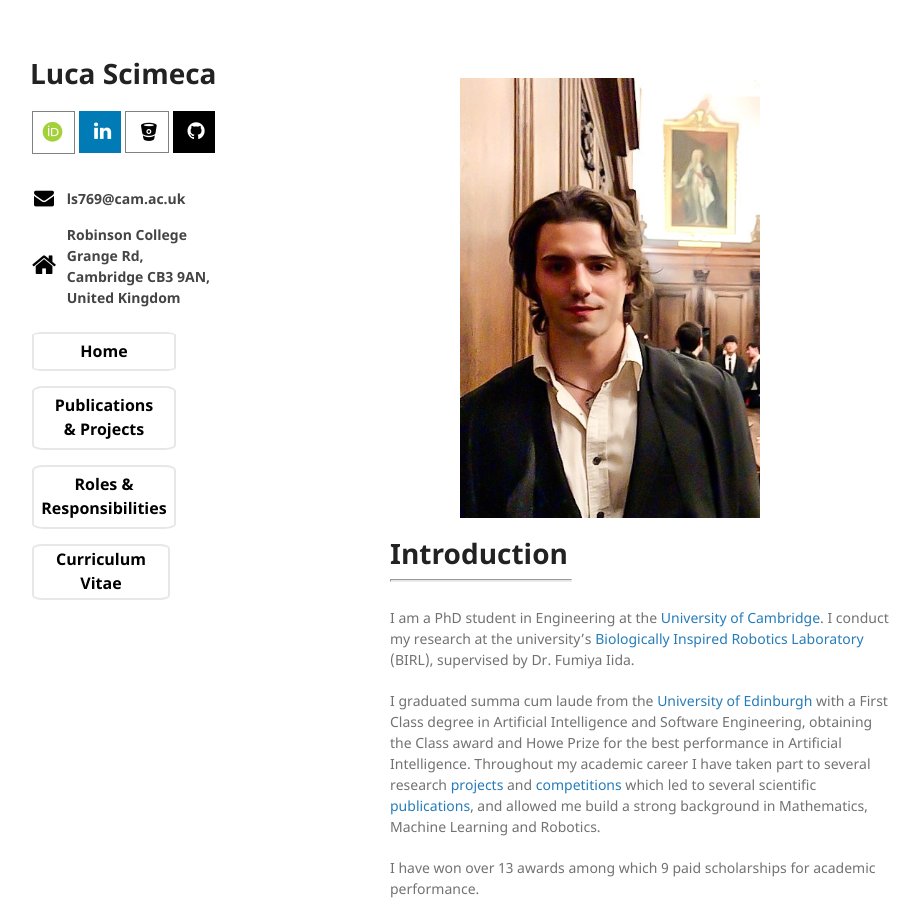
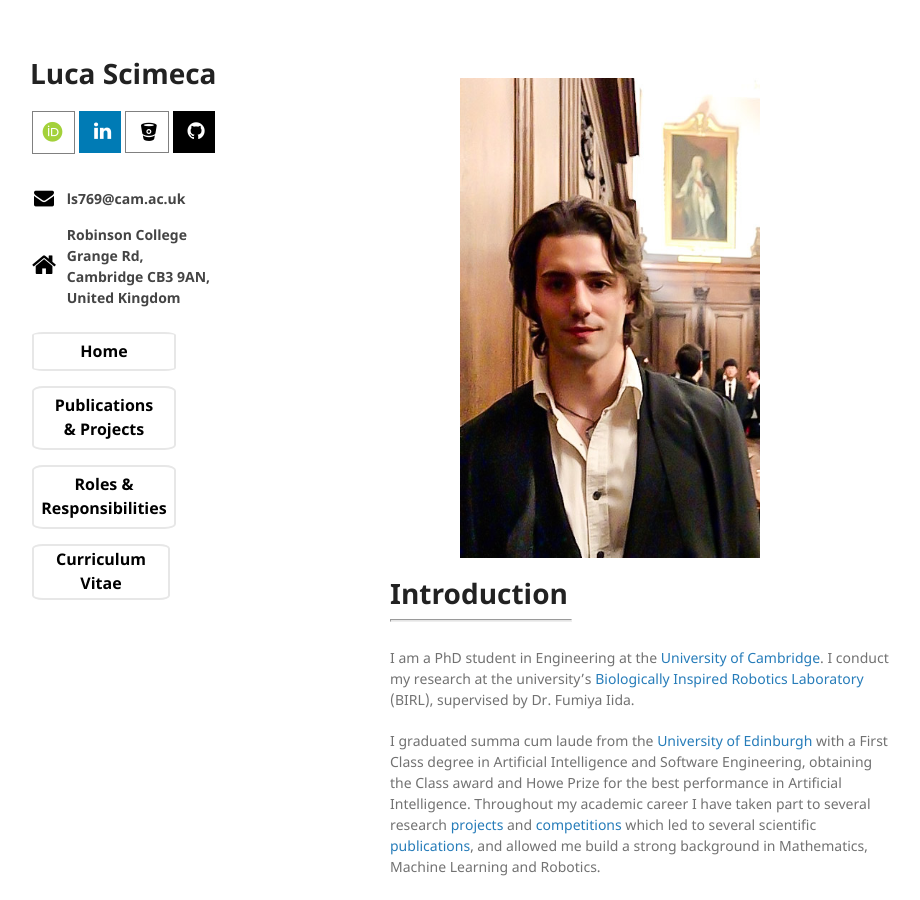
Before and after one commit to lucascimeca/lucascimeca.github.io, a Jekyll site: the page built from index.md, in a window 1280 px wide and 900 px high. Shown: the whole window, without its empty margins (180-1100 px from the left). Built offline with Jekyll 4.4.1, drawn with Linux system fonts in a browser that asks for light colours; nearby versions of some CDN libraries; some web fonts are replaced; the repository's description, which GitHub fills in, is left out.

Commit message:
Update index.md

```diff
--- a/index.md
+++ b/index.md
@@ -5,7 +5,7 @@ layout: default
 <link rel="stylesheet" href="{{ '/assets/css/style.css?v=' | append: site.github.build_revision | relative_url }}">
 
 <p id="-intro_img" style="padding-top: 20px; padding-left: 5em">
-  <img src="/docs/Luca Scimeca.jpg" align="center" height="440" width="300">
+  <img src="/docs/Luca Scimeca.jpg" align="center" height="480" width="300">
 </p>
 
 # [](#Intro) Introduction
```
